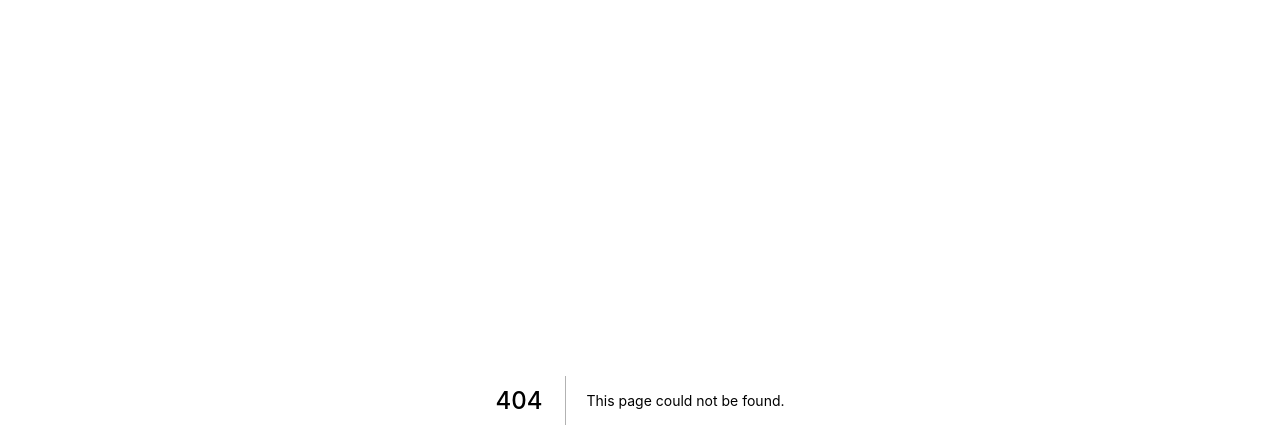
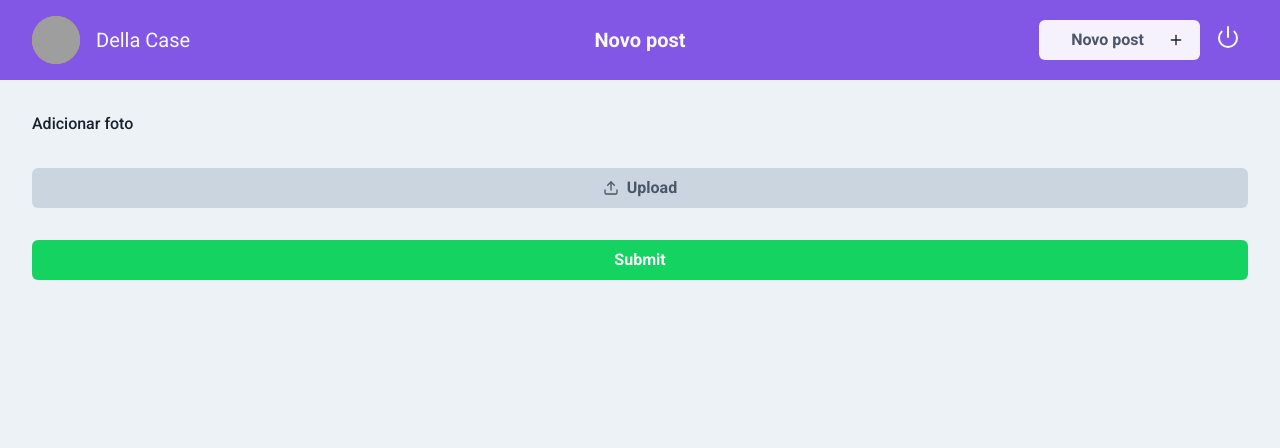
Before and after one commit to alan-dx/adopet-web, a Next.js app: page /post/new in a window 1280 px wide. Before the commit this address had no page. Shown: the top 448 px of the page. Built offline with nearby package versions, Linux system fonts and the light colour scheme; grey boxes are pictures that could not be loaded.

Commit message:
File upload and new post page

```diff
--- /dev/null
+++ b/src/components/FileUpload/index.tsx
@@ -0,0 +1,39 @@
+import { ReactNode, useRef } from "react";
+import { InputGroup } from "@chakra-ui/react";
+import { UseFormRegisterReturn } from "react-hook-form";
+
+interface FileUploadProps {
+  register: UseFormRegisterReturn;
+  accept?: string;
+  multiple?: boolean;
+  children?: ReactNode;
+}
+
+const FileUpload = (props: FileUploadProps) => {
+  const { register, accept, multiple, children } = props;
+  const inputRef = useRef<HTMLInputElement | null>(null);
+  const { ref, ...rest } = register as {
+    ref: (instance: HTMLInputElement | null) => void;
+  };
+
+  const handleClick = () => inputRef.current?.click();
+
+  return (
+    <InputGroup onClick={handleClick}>
+      <input
+        type={"file"}
+        multiple={multiple || false}
+        hidden
+        accept={accept}
+        {...rest}
+        ref={(e) => {
+          ref(e);
+          inputRef.current = e;
+        }}
+      />
+      <>{children}</>
+    </InputGroup>
+  );
+};
+
+export { FileUpload };
--- /dev/null
+++ b/src/pages/post/new/index.tsx
@@ -0,0 +1,98 @@
+import {
+  Flex,
+  Box,
+  Stack,
+  Button,
+  FormControl,
+  FormErrorMessage,
+  FormLabel,
+  Icon,
+  AspectRatio,
+  Image,
+} from "@chakra-ui/react";
+import { useEffect, useState } from "react";
+import { useForm } from "react-hook-form";
+import { FiUpload } from "react-icons/fi";
+
+import { Header } from "../../../components/Header";
+import { ActionButton } from "../../../components/ActionButton";
+import { FileUpload } from "../../../components/FileUpload";
+
+import { validateImageFile } from "../../../utils/validateImageFile";
+
+type FormValues = {
+  file_: FileList;
+};
+
+const NewPost = () => {
+  const [previewImages, setPreviewImages] = useState<string[]>([]);
+
+  const {
+    register,
+    handleSubmit,
+    formState: { errors },
+    watch,
+  } = useForm<FormValues>();
+  const onSubmit = handleSubmit((data) => console.log("On Submit: ", data));
+
+  const watchImages = watch("file_");
+
+  useEffect(() => {
+    if (watchImages) {
+      const selectedImages = Array.from(watchImages);
+
+      const selectedImagesPreview = selectedImages.map((image) => {
+        return URL.createObjectURL(image);
+      });
+
+      setPreviewImages(selectedImagesPreview);
+    }
+  }, [watchImages]);
+
+  return (
+    <form onSubmit={onSubmit}>
+      <Header title="Novo post" />
+
+      <Flex direction="column" align="center" p={[4, 8]}>
+        <FormControl isInvalid={!!errors.file_}>
+          <FormLabel>{"Adicionar foto"}</FormLabel>
+
+          {previewImages.length !== 0 && (
+            <Stack direction="row" overflow="scroll" spacing={4}>
+              {previewImages?.map((image) => (
+                <AspectRatio key={image} ratio={4 / 3} flex={1} minWidth="xs">
+                  <Image src={image} borderRadius={8} />
+                </AspectRatio>
+              ))}
+            </Stack>
+          )}
+
+          <Box my={[4, 8]}>
+            <FileUpload
+              accept={"image/*"}
+              multiple
+              register={register("file_", { validate: validateImageFile })}
+            >
+              <Button
+                bg="gray.300"
+                textColor="gray.600"
+                width="full"
+                leftIcon={<Icon as={FiUpload} />}
+              >
+                Upload
+              </Button>
+            </FileUpload>
+          </Box>
+
+          <FormErrorMessage>
+            {errors.file_ && errors?.file_.message}
+          </FormErrorMessage>
+        </FormControl>
+
+        <ActionButton>Submit</ActionButton>
+      </Flex>
+    </form>
+  );
+};
+
+export default NewPost;
--- /dev/null
+++ b/src/utils/validateImageFile.ts
@@ -0,0 +1,15 @@
+export const validateImageFile = (value: FileList) => {
+  if (value.length < 1) {
+    return "Files is required";
+  }
+
+  for (const file of Array.from(value)) {
+    const fsMb = file.size / (1024 * 1024);
+    const MAX_FILE_SIZE = 10;
+    if (fsMb > MAX_FILE_SIZE) {
+      return "Max file size 10mb";
+    }
+  }
+
+  return true;
+};
```
